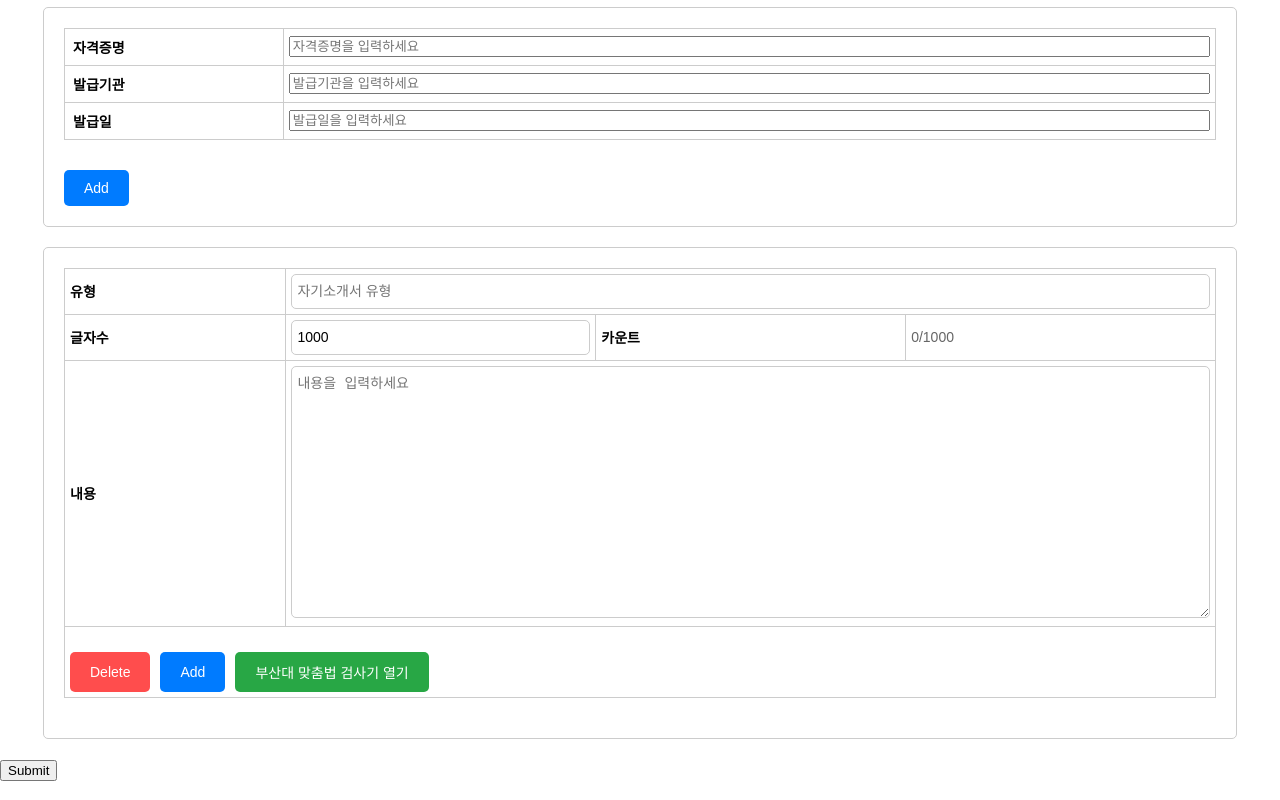
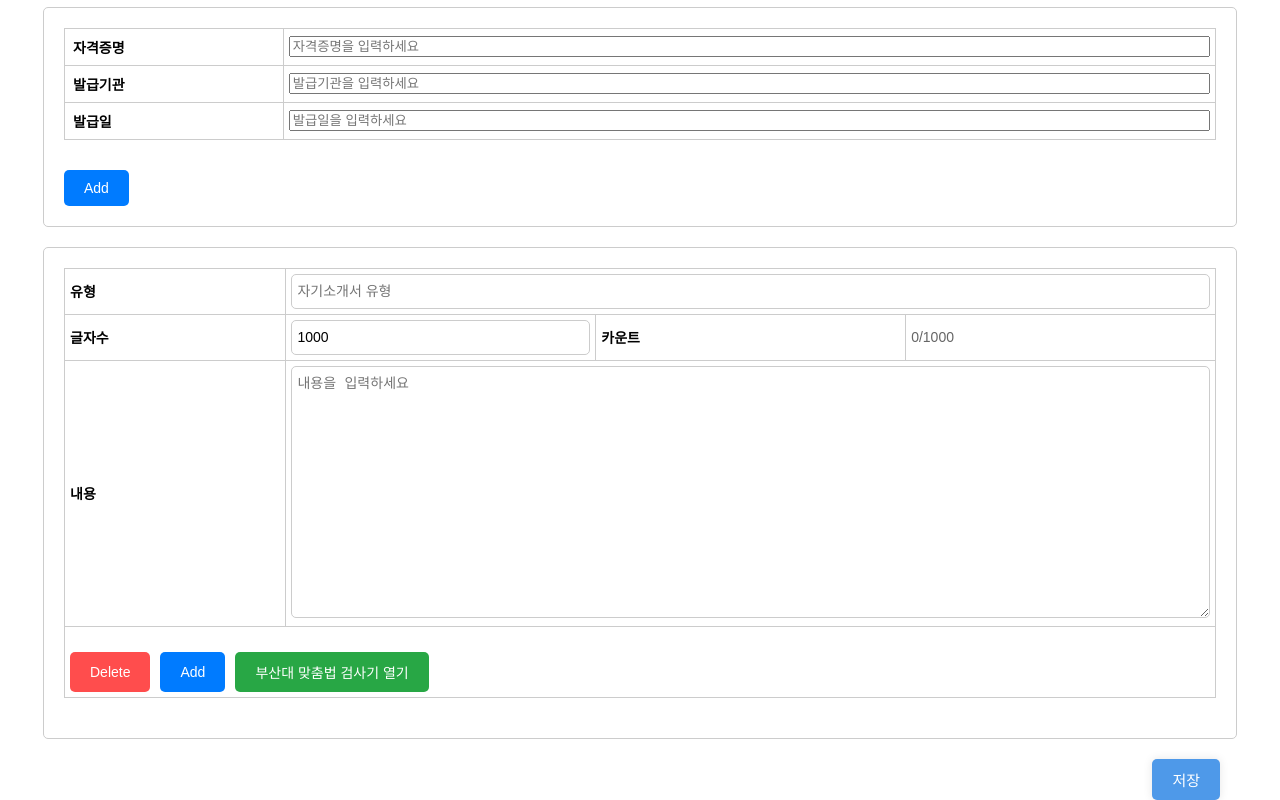
Before and after one commit to jeauk/react-resume, a React (Create React App) app: page /resume in a window 1280 px wide. Shown: the part 1399-2199 px from the top of the page. Built offline with nearby package versions, Linux system fonts and the light colour scheme.

Commit message:
버튼 수정

```diff
--- /dev/null
+++ b/src/components/ResumeMain.css
@@ -0,0 +1,20 @@
+
+.b {
+  right: 60px;
+  background-color: #4e99e9;
+  border: none;
+  color: #fff;
+  cursor: pointer;
+  font-size: 15px;
+  padding: 10px 20px;
+  border-radius: 5px;
+  box-shadow: 0 0 10px rgba(0, 0, 0, 0.1);
+  position: absolute;
+  transition: .9s ease;
+}
+
+.b:hover {
+  transform: scale(1.1);
+  color: rgb(255, 255, 255);
+  background-color: blue;
+}
--- a/src/components/ResumeMain.jsx
+++ b/src/components/ResumeMain.jsx
@@ -6,6 +6,7 @@ import HighSchoolForm from "./HighSchoolForm";
 import EducationForm from "./EducationForm";
 import ExperienceForm from "./ExperienceForm";
 import CertificationForm from "./CertificationForm";
+import './ResumeMain.css';
 
 const ResumeMain = () => {
   const navigate = useNavigate();
@@ -101,7 +102,7 @@ const ResumeMain = () => {
       <ExperienceForm setExperienceForm={setExperienceForm} />
       <CertificationForm setCertificationForm={setCertificationForm} />
       <MaxLengthInput setMaxLengthInput={setMaxLengthInput} />
-      <button onClick={handleSubmit}>Submit</button>
+      <button className="b" onClick={handleSubmit}>저장</button>
     </div>
   );
 };
```
